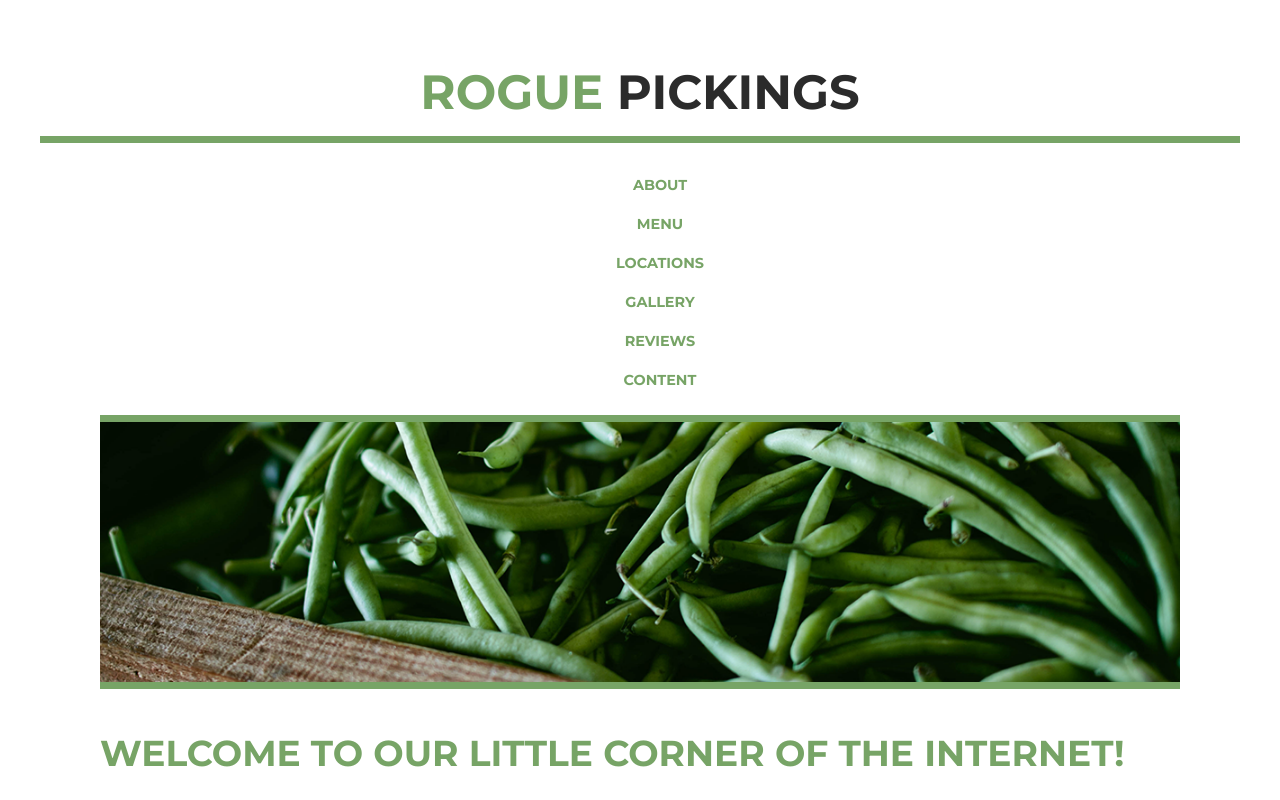
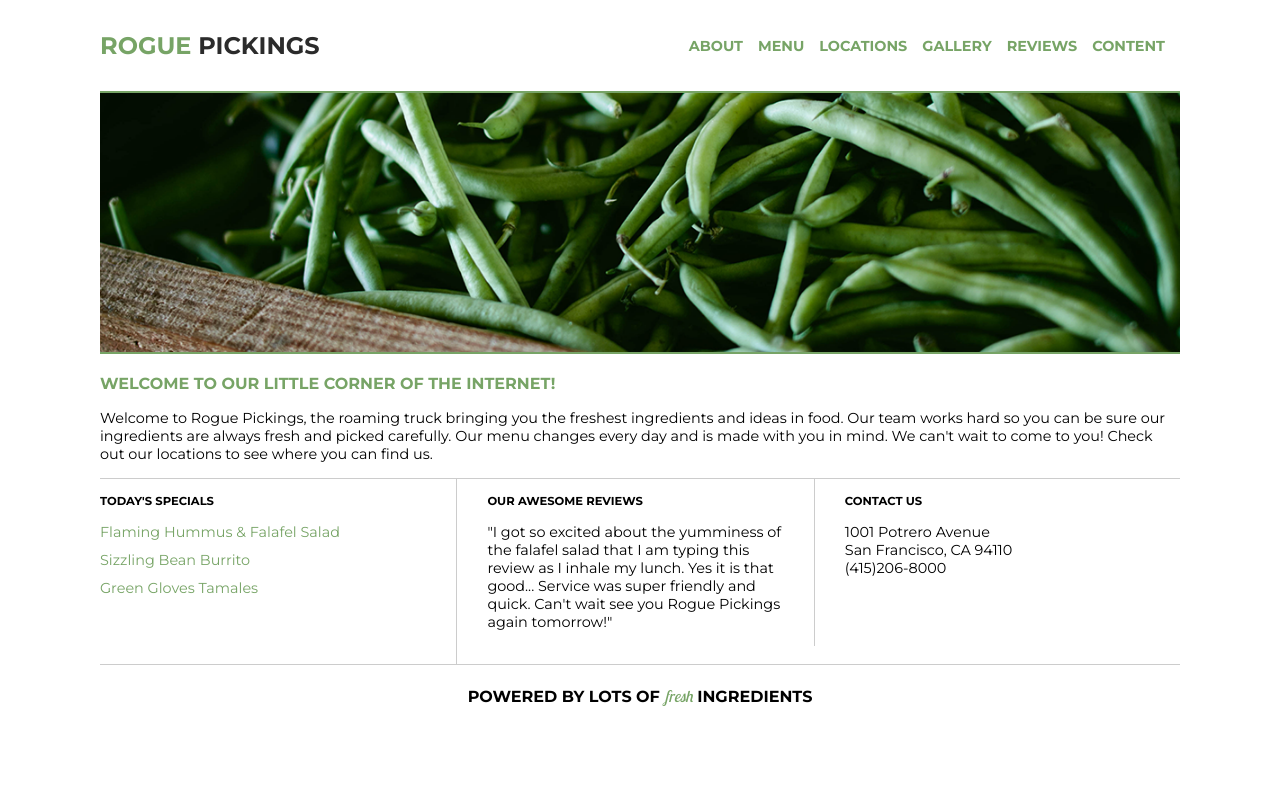
Before and after one commit to ElizaForCode/101-rogue-pickings, a plain HTML site: page index.html in a window 1280 px wide. Shown: the top 800 px of the page. Drawn offline with Linux system fonts and the light colour scheme.

Commit message:
added media queries for tablet & desktop

```diff
--- a/css/main.css
+++ b/css/main.css
@@ -11,12 +11,6 @@ body {
   max-width: 1200px;
   margin: auto;
   font-size:1em;
-}
-
-p {
-/*  padding: 0px 30px;
-  line-height: 21px;
-  font-size: 14px;*/
 }
 
 /***HEADER***/
@@ -146,7 +140,72 @@ header {
     padding-bottom: 10px;
 }
 
+}
 @media (min-width:940px) {
 header {
   font-size: 1em;
+  width: 90%;
 }
+
+header h1 {
+  width: 25%;
+  float: left;
+  font-size: 1.5em;
+  border: none;
+  text-align: left;
+}
+
+nav ul {
+  float: right;
+  padding-top:10px;
+}
+
+nav ul li {
+  float: left;
+  padding-right: 15px;
+}
+
+.top-section {
+  font-size:1em;
+}
+
+.top-section img {
+  border-top: 2px solid #77a466;
+  border-bottom: 2px solid #77a466;
+}
+
+.top-section #about h3 {
+  font-size: 1em;
+}
+
+.bottom-section #specials, #reviews, #contact{
+  width:33%;
+  float:left;
+  border-bottom: none;
+  height:auto;
+}
+
+.bottom-section #specials, #reviews {
+  border-right: 1px solid #ccc;
+}
+
+#specials {
+    padding-bottom: 42px;
+}
+
+.bottom-section #reviews h4, #contact h4{
+  padding: 0 30px;
+}
+
+.bottom-section p {
+  padding: 0 30px;
+}
+
+footer {
+  width:90%;
+  margin:auto;
+  clear: both;
+  border-top:1px solid #ccc;
+}
+
+}
```
